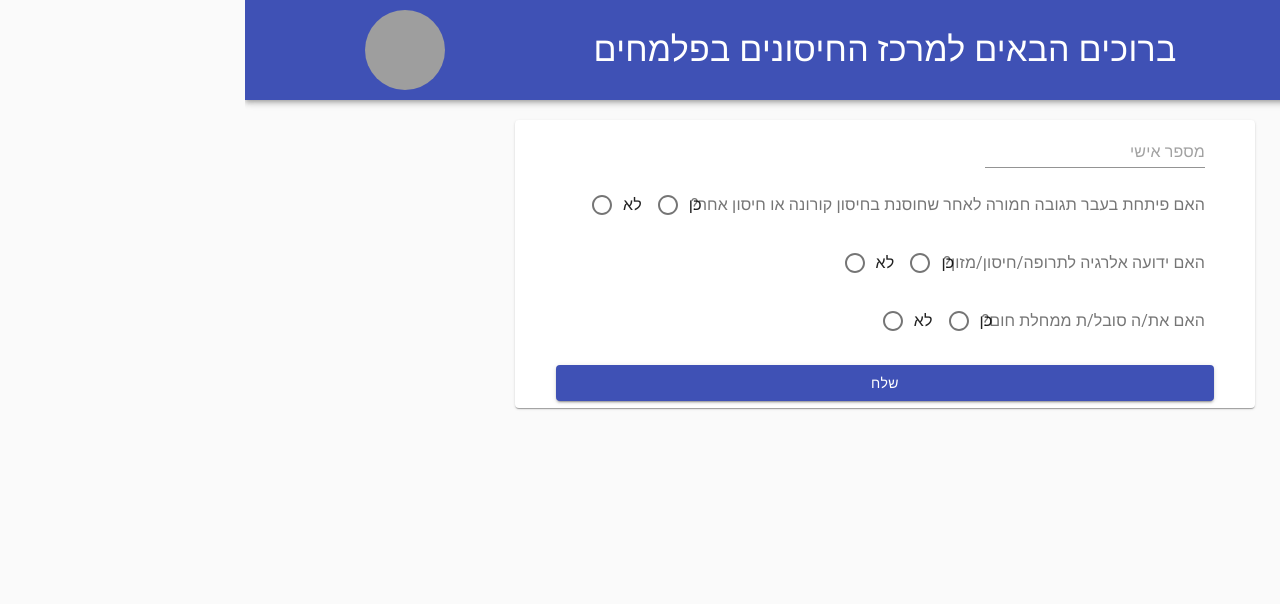
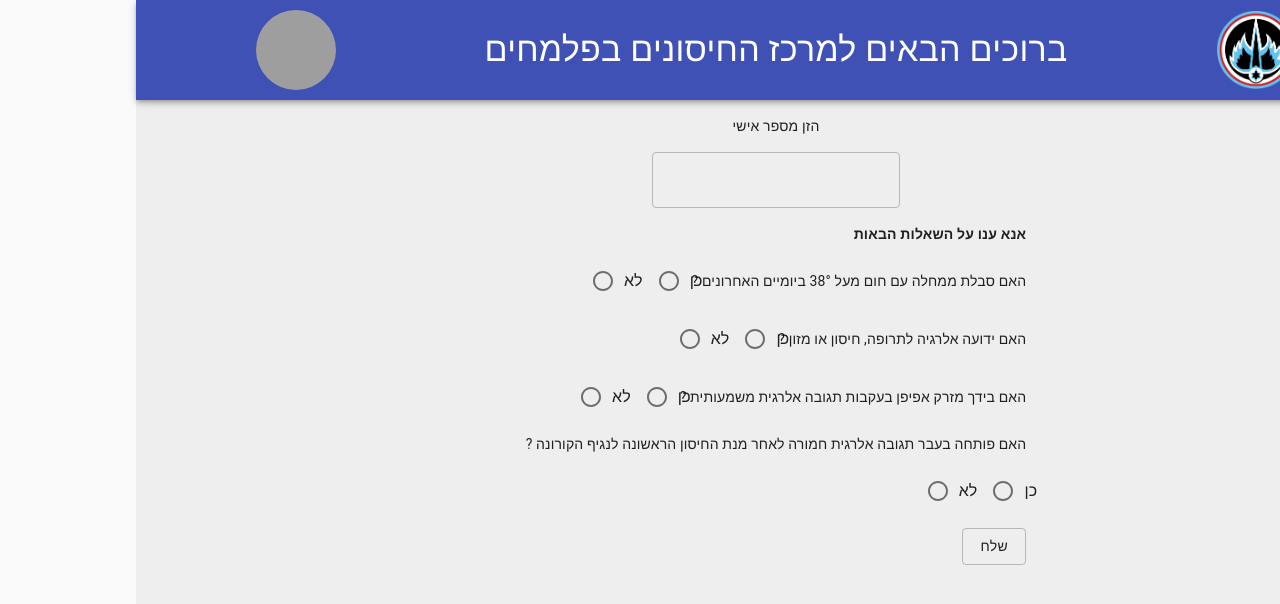
Before and after one commit to AmitFeldman/queue-rona, a React (Create React App) app: page / in a window 1280 px wide. Shown: the top 604 px of the page. Built offline with nearby package versions, Linux system fonts and the light colour scheme; grey boxes are pictures that could not be loaded; what jss-rtl would draw is missing.

Commit message:
css fixes

```diff
--- a/src/App.css
+++ b/src/App.css
@@ -1,7 +1,12 @@
 .App {
   text-align: center;
 }
-
+.Background {
+  background-color: #eeeeee;
+  height: 100%;
+  width: 100%;
+  position: fixed;
+}
 .App-logo {
   height: 40vmin;
   pointer-events: none;
--- a/src/App.js
+++ b/src/App.js
@@ -11,9 +11,7 @@ function App() {
   return (
     <div className="App">
       <NavBar />
-
-      <br />
-
+      <div className="Background">
         <Container>
           <Switch>
             <Route exact path="/" component={AddAppointment} />
@@ -22,6 +20,7 @@ function App() {
           </Switch>
         </Container>
       </div>
+    </div>
   );
 }
 
--- a/src/components/AddAppointment.js
+++ b/src/components/AddAppointment.js
@@ -63,16 +63,61 @@ const RadioOptions = ({value, setValue}) => {
   );
 };
 
+const CoolButton = ({text, action}) => {
+  const {button} = useStyles();
+  return (
+    <Button
+      className={button}
+      variant="outlined"
+      color="white"
+      onClick={() => {
+        action();
+      }}>
+      {text}
+    </Button>
+  );
+};
+
 const useStyles = makeStyles(() =>
   createStyles({
     button: {
-      margin: '1%',
+      width: 'fit-content',
+    },
+    background: {
+      'background-color': '#EEEEEE',
+    },
+    center: {
+      display: 'flex',
+      'justify-content': 'center',
+      'align-items': 'center',
+    },
+    bold: {
+      'font-weight': 'bold',
+    },
+    white: {
+      input: {
+        'background-color': 'white !important',
+      },
+    },
+    fullWidth: {
+      width: '100%',
+    },
+    left: {
+      float: 'left',
     },
   })
 );
 
 const AddAppointment = () => {
-  const {button} = useStyles();
+  const {
+    button,
+    background,
+    center,
+    bold,
+    white,
+    fullWidth,
+    left,
+  } = useStyles();
   const [open, setOpen] = React.useState(false);
 
   const [id, setId] = React.useState('');
@@ -81,57 +126,72 @@ const AddAppointment = () => {
   const [q3, setQ3] = React.useState();
 
   return (
-    <>
-      <Box m="auto" width="60%">
-        <Paper>
+    <div>
+      <div className={background}>
         <FormControl>
           <List>
             <ListItem>
+              <label className={center + ' ' + fullWidth}>הזן מספר אישי</label>
+            </ListItem>
+            <ListItem>
+              <div className={fullWidth}>
                 <TextField
-                  placeholder="מספר אישי"
+                  className={center + ' ' + white}
+                  variant="outlined"
                   value={id}
                   onChange={(e) => setId(e?.target?.value)}
                 />
+              </div>
             </ListItem>
             <ListItem>
-                <FormLabel component="legend">
-                  האם פיתחת בעבר תגובה חמורה לאחר שחוסנת בחיסון קורונה או חיסון
-                  אחר?
-                </FormLabel>
+              <label className={bold}>אנא ענו על השאלות הבאות</label>
+            </ListItem>
+            <ListItem>
+              <label component="legend">
+                האם סבלת ממחלה עם חום מעל 38° ביומיים האחרונים ?
+              </label>
               <RadioOptions value={q1} setValue={setQ1} />
             </ListItem>
 
             <ListItem>
-                <FormLabel component="legend">
-                  האם ידועה אלרגיה לתרופה/חיסון/מזון?
-                </FormLabel>
+              <label component="legend">
+                האם ידועה אלרגיה לתרופה, חיסון או מזון ?
+              </label>
               <RadioOptions value={q2} setValue={setQ2} />
             </ListItem>
 
             <ListItem>
-                <FormLabel component="legend">
-                  האם את/ה סובל/ת ממחלת חום?
-                </FormLabel>
+              <label component="legend">
+                האם בידך מזרק אפיפן בעקבות תגובה אלרגית משמעותית ?
+              </label>
               <RadioOptions value={q3} setValue={setQ3} />
             </ListItem>
-            </List>
 
-            <Button
-              className={button}
-              variant="contained"
-              color="primary"
-              onClick={() => {
+            <ListItem>
+              <label>
+                האם פותחה בעבר תגובה אלרגית חמורה לאחר מנת החיסון הראשונה לנגיף
+                הקורונה ?
+              </label>
+            </ListItem>
+            <ListItem>
+              <RadioOptions value={q3} setValue={setQ3} />
+            </ListItem>
+            <ListItem>
+              <div className={left}>
+                <CoolButton
+                  text="שלח"
+                  action={() => {
                     setOpen(true);
                     setTimeout(() => setOpen(false), TIMEOUT);
-              }}>
-              שלח
-            </Button>
+                  }}
+                />
+              </div>
+            </ListItem>
+          </List>
         </FormControl>
-        </Paper>
-      </Box>
-
+      </div>
       <SimpleDialog open={open} />
-    </>
+    </div>
   );
 };
 
```
Also changed, not shown: 1 other file (tests, documents, lock files or other folders). Lines whose indentation alone changed are shown as unchanged.
